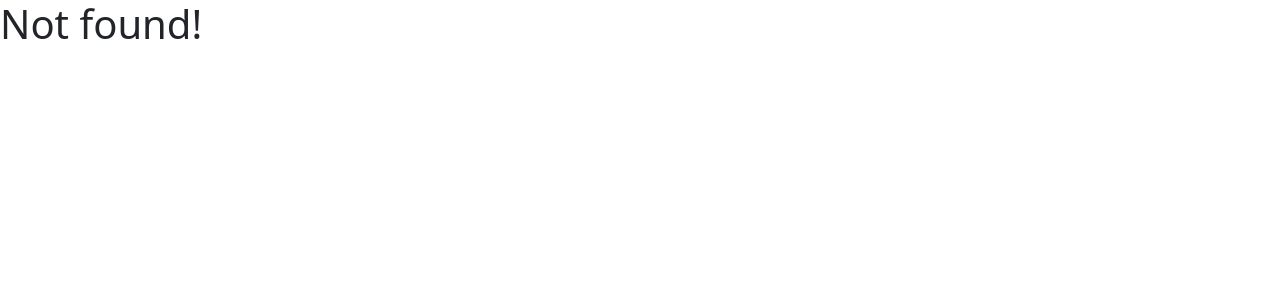
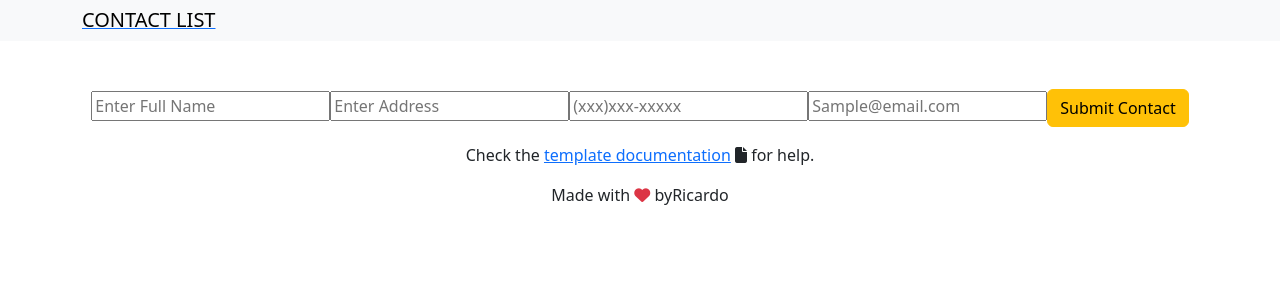
Before and after one commit to 4GeeksAcademy/Contact-List-App-Using-React-Context-RicardoLeidenz, a React (Vite) app: page /new-contact in a window 1280 px wide. Before the commit this address had no page. Shown: the top 300 px of the page. Built offline with nearby package versions, Linux system fonts and the light colour scheme; no server answers.

Commit message:
Cleaned up interface and added "Add new contact" page and functionality

```diff
--- a/src/components/ContactCard.jsx
+++ b/src/components/ContactCard.jsx
@@ -1,12 +1,27 @@
 import { FontAwesomeIcon } from '@fortawesome/react-fontawesome'
 import { faPhone, faLocationDot, faEnvelope, faPencil, faTrashCan } from '@fortawesome/free-solid-svg-icons'
+import useGlobalReducer from "../hooks/useGlobalReducer";
 
 export const ContactCard = (props) => {
+    const {store, dispatch} =useGlobalReducer()
 
+    const deleteContact = async (contactID) => {
+        let options = {
+            method: "DELETE"
+        }
+        try{
+            console.log("Deleted ToDo:",contactID)
+            await fetch(store.baseURL+"/agendas/RicardoLeidenz/contacts/"+contactID, options)
+            .then(() => console.log("Deleted tak succesfully"))
+        }
+        catch(error){
+            console.log("Error deleting contact:",error)
+        }
+    }
     return (
         <div className="row">
             <div className="col-4">
-                <img className="pfpic" src="https://static.wikia.nocookie.net/thebiglebowski/images/7/7e/The_Dude.jpeg/revision/latest/scale-to-width-down/300?cb=20111216183045"></img>
+                <img className="pfpic" src="https://www.iconpacks.net/icons/2/free-user-icon-3296-thumb.png"></img>
             </div>
             <div className="col-6 text-start">
                 <h1>Name: {props.name}</h1>
@@ -16,7 +31,7 @@ export const ContactCard = (props) => {
             </div>
             <div className="col-2">
                 <button className="iconButton"><FontAwesomeIcon icon={faPencil} /></button>
-                <button className="iconButton"><FontAwesomeIcon icon={faTrashCan} /></button>
+                <button className="iconButton"><FontAwesomeIcon icon={faTrashCan} onClick={()=>deleteContact(props.contactID)}/></button>
             </div>
         </div>
     );
--- a/src/components/Footer.jsx
+++ b/src/components/Footer.jsx
@@ -4,8 +4,7 @@ export const Footer = () => (
 			Check the <a target="_blank" href="https://4geeks.com/docs/start/start-react-advanced">template documentation</a> <i className="fa-solid fa-file"></i> for help.
 		</p>
 		<p>
-			Made with <i className="fa fa-heart text-danger" /> by{" "}
-			<a href="http://www.4geeksacademy.com">4Geeks Academy</a>
+			Made with <i className="fa fa-heart text-danger" /> by{"Ricardo"}
 		</p>
 	</footer>
 );
--- a/src/components/Navbar.jsx
+++ b/src/components/Navbar.jsx
@@ -6,12 +6,10 @@ export const Navbar = () => {
 		<nav className="navbar navbar-light bg-light">
 			<div className="container">
 				<Link to="/">
-					<span className="navbar-brand mb-0 h1">React Boilerplate</span>
+					<span className="navbar-brand mb-0 h1">CONTACT LIST</span>
 				</Link>
 				<div className="ml-auto">
-					<Link to="/demo">
-						<button className="btn btn-primary">Check the Context in action</button>
-					</Link>
+
 				</div>
 			</div>
 		</nav>
--- a/src/pages/Demo.jsx
+++ /dev/null
@@ -1,43 +0,0 @@
-// Import necessary components from react-router-dom and other parts of the application.
-import { Link } from "react-router-dom";
-import useGlobalReducer from "../hooks/useGlobalReducer";  // Custom hook for accessing the global state.
-
-export const Demo = () => {
-  // Access the global state and dispatch function using the useGlobalReducer hook.
-  const { store, dispatch } = useGlobalReducer()
-
-  return (
-    <div className="container">
-      <ul className="list-group">
-        {/* Map over the 'todos' array from the store and render each item as a list element */}
-        {store && store.todos?.map((item) => {
-          return (
-            <li
-              key={item.id}  // React key for list items.
-              className="list-group-item d-flex justify-content-between"
-              style={{ background: item.background }}>
-
-              {/* Link to the detail page of this todo. */}
-              <Link to={"/single/" + item.id}>Link to: {item.title} </Link>
-
-              <p>Open file ./store.js to see the global store that contains and updates the list of colors</p>
-
-              <button className="btn btn-success"
-                onClick={() => dispatch({
-                  type: "add_task",
-                  payload: { id: item.id, color: '#ffa500' }
-                })}>
-                Change Color
-              </button>
-            </li>
-          );
-        })}
-      </ul>
-      <br />
-
-      <Link to="/">
-        <button className="btn btn-primary">Back home</button>
-      </Link>
-    </div>
-  );
-};
--- a/src/pages/Home.jsx
+++ b/src/pages/Home.jsx
@@ -21,13 +21,14 @@ export const Home = () => {
 			}
 		)
 	}
+
 	const postAgenda = async () => {
 		let options = {
 			method: "POST",
 			headers: {"content-type":"application/json"},
 			body: JSON.stringify(
 				{
-					"slug": "Ricardoleidenz2"
+					"slug": "Ricardoleidenz"
 				}
 			)
 		}
@@ -52,30 +53,20 @@ export const Home = () => {
 			}
 		)
 	}
-
-	const postContact = async () => {
-		let options = {
-			method: "POST",
-			headers: {"content-type":"application/json"},
-			body: JSON.stringify(
-				{
-					"name": "contact",
-					"phone": "12345",
-					"email": "myemail@email.com",
-					"address": "123 Easy st"
+	const showContacts = () =>{
+		return(
+			<ul className="list-group">
+							{contacts.map((contact,index)=>{
+									return (
+										<li className="list-group-item row" key={index}>
+											<ContactCard name={contact.name} address={contact.address} phone={contact.phone} email={contact.email} contactID={contact.id}></ContactCard>
+										</li>
+									);
 								}
+							)}
+			</ul>
 		)
 	}
-		await fetch(store.baseURL + "/agendas/RicardoLeidenz/contacts",options)
-		.then( (response)=> response.json())
-		.then(
-			(data) =>{
-				console.log("New Contact posted: ", data)
-				getContacts()
-			}
-		)
-	}
-
 	useEffect(
 		() => {
 			getAgendas()
@@ -84,32 +75,19 @@ export const Home = () => {
 	)
 	return (
 		<div className="text-center mt-5">
-			<h1>Hello World!!</h1>
-			<Link to="/profile" >Profile</Link>
-			<button
-				className="btn btn-primary"
-				onClick={()=> postContact()}
-			>
-					Post New Contact
-			</button>
+			<h1>CONTACT LIST</h1>
+
+			<Link to="/new-contact" >
 				<button
 					className="btn btn-primary"
 					onClick={()=> {console.log("All contacts: ", store.contacts)}}
 				>
-				Show Contacts
+					Add New Contact
 				</button>
+			</Link>
 			<div className="row justify-content-center">
 				<div className="col-8">
-					<ul className="list-group">
-						{contacts.map((contact,index)=>{
-								return (
-									<li className="list-group-item row" key={index}>
-										<ContactCard name={contact.name} address={contact.address} phone={contact.phone} email={contact.email}></ContactCard>
-									</li>
-								);
-							}
-						)}
-					</ul>
+					{showContacts()}
 				</div>
 			</div>
 		</div>
--- /dev/null
+++ b/src/pages/NewContact.jsx
@@ -0,0 +1,86 @@
+import { Link } from "react-router-dom";
+import useGlobalReducer from "../hooks/useGlobalReducer";
+import { useState, useEffect } from "react"
+
+export const NewContact = () => {
+    const {store, dispatch} =useGlobalReducer();
+    const [name, setName] = useState("");
+    const [address, setAddress] = useState("");
+    const [phone, setPhone] = useState("");
+    const [email, setEmail] = useState("");
+
+    const getContacts = () => {
+        fetch(store.baseURL + "/agendas/RicardoLeidenz/contacts")
+        .then( (response)=> response.json())
+        .then(
+            (data) =>{
+                dispatch({
+                    type: "set-contacts",
+                    payload: data.contacts
+                });
+            }
+        )
+    }
+
+    const postContact = async () => {
+        let options = {
+            method: "POST",
+            headers: {"content-type":"application/json"},
+            body: JSON.stringify(
+                {
+                    "name": name,
+                    "phone": phone,
+                    "email": email,
+                    "address": address
+                }
+            )
+        }
+        await fetch(store.baseURL + "/agendas/RicardoLeidenz/contacts",options)
+        .then( (response)=> response.json())
+        .then(
+            (data) =>{
+                console.log("New Contact posted: ", data);
+                getContacts();
+                setName("");
+                setPhone("");
+                setAddress("");
+                setEmail("");
+            }
+        )
+    }
+
+    useEffect(
+        () => {
+            getContacts();
+        },[]
+    )
+    return (
+        <div className="text-center mt-5">
+            <input
+                type="text"
+                placeholder="Enter Full Name"
+                onChange={e => setName(e.target.value)}
+                value={name}
+            />
+            <input
+                type="text"
+                placeholder="Enter Address"
+                onChange={e => setAddress(e.target.value)}
+                value={address}
+            />
+            <input
+                type="tel"
+                placeholder="(xxx)xxx-xxxxx"
+                onChange={e => setPhone(e.target.value)}
+                value={phone}
+            />
+            <input
+                type="email"
+                placeholder="Sample@email.com"
+                onChange={e => setEmail(e.target.value)}
+                value={email}
+            />
+            <button type="button" onClick={()=>postContact()} className="btn btn-warning">Submit Contact</button>
+        </div>
+    );
+};
--- a/src/pages/Profile.jsx
+++ /dev/null
@@ -1,11 +0,0 @@
-import useGlobalReducer from "../hooks/useGlobalReducer.jsx";
-
-export const Profile = () => {
-    const {store, dispatch} =useGlobalReducer()
-    return (
-        <div className="text-center mt-5">
-            <h1>{store.fname} {store.lname}</h1>
-            <p>The most talented!</p>
-        </div>
-    );
-};
--- a/src/pages/Single.jsx
+++ /dev/null
@@ -1,37 +0,0 @@
-// Import necessary hooks and components from react-router-dom and other libraries.
-import { Link, useParams } from "react-router-dom";  // To use link for navigation and useParams to get URL parameters
-import PropTypes from "prop-types";  // To define prop types for this component
-import rigoImageUrl from "../assets/img/rigo-baby.jpg"  // Import an image asset
-import useGlobalReducer from "../hooks/useGlobalReducer";  // Import a custom hook for accessing the global state
-
-// Define and export the Single component which displays individual item details.
-export const Single = props => {
-  // Access the global state using the custom hook.
-  const { store } = useGlobalReducer()
-
-  // Retrieve the 'theId' URL parameter using useParams hook.
-  const { theId } = useParams()
-  const singleTodo = store.todos.find(todo => todo.id === parseInt(theId));
-
-  return (
-    <div className="container text-center">
-      {/* Display the title of the todo element dynamically retrieved from the store using theId. */}
-      <h1 className="display-4">Todo: {singleTodo?.title}</h1>
-      <hr className="my-4" />  {/* A horizontal rule for visual separation. */}
-
-      {/* A Link component acts as an anchor tag but is used for client-side routing to prevent page reloads. */}
-      <Link to="/">
-        <span className="btn btn-primary btn-lg" href="#" role="button">
-          Back home
-        </span>
-      </Link>
-    </div>
-  );
-};
-
-// Use PropTypes to validate the props passed to this component, ensuring reliable behavior.
-Single.propTypes = {
-  // Although 'match' prop is defined here, it is not used in the component.
-  // Consider removing or using it as needed.
-  match: PropTypes.object
-};
--- a/src/routes.jsx
+++ b/src/routes.jsx
@@ -7,9 +7,7 @@ import {
 } from "react-router-dom";
 import { Layout } from "./pages/Layout";
 import { Home } from "./pages/Home";
-import { Single } from "./pages/Single";
-import { Demo } from "./pages/Demo";
-import { Profile } from "./pages/Profile";
+import { NewContact } from "./pages/NewContact";
 
 export const router = createBrowserRouter(
     createRoutesFromElements(
@@ -21,12 +19,8 @@ export const router = createBrowserRouter(
 
       // Root Route: All navigation will start from here.
       <Route path="/" element={<Layout />} errorElement={<h1>Not found!</h1>} >
-
-        {/* Nested Routes: Defines sub-routes within the BaseHome component. */}
         <Route path= "/" element={<Home />} />
-        <Route path="/single/:theId" element={ <Single />} />  {/* Dynamic route for single items */}
-        <Route path="/demo" element={<Demo />} />
-        <Route path="/profile" element={<Profile />} />
+        <Route path="/new-contact" element={<NewContact />} />
       </Route>
     )
 );
--- a/src/store.js
+++ b/src/store.js
@@ -1,7 +1,5 @@
 export const initialStore=()=>{
   return{
-    fname: "Ricardo",
-    lname: "Leidenz",
     contacts:[],
     baseURL: "https://playground.4geeks.com/contact"
   }
@@ -9,16 +7,6 @@ export const initialStore=()=>{
 
 export default function storeReducer(store, action = {}) {
   switch(action.type){
-    case 'set-fname':
-      return{
-        ...store,
-        fname: action.payload
-      }
-    case 'set-lname':
-      return{
-        ...store,
-        lname: action.payload
-      }
     case 'set-contacts':
       return{
         ...store,
```
Lines whose indentation alone changed are shown as unchanged.
